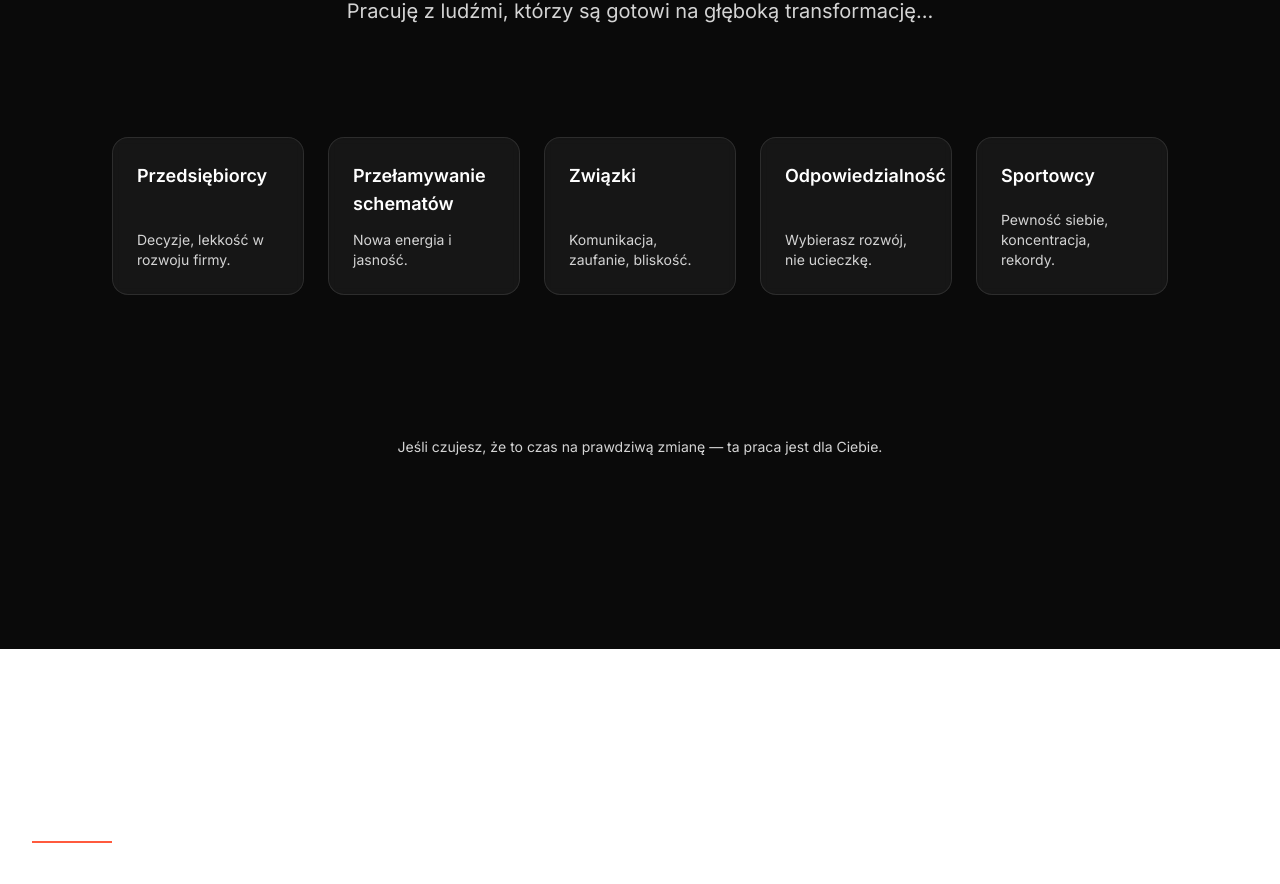
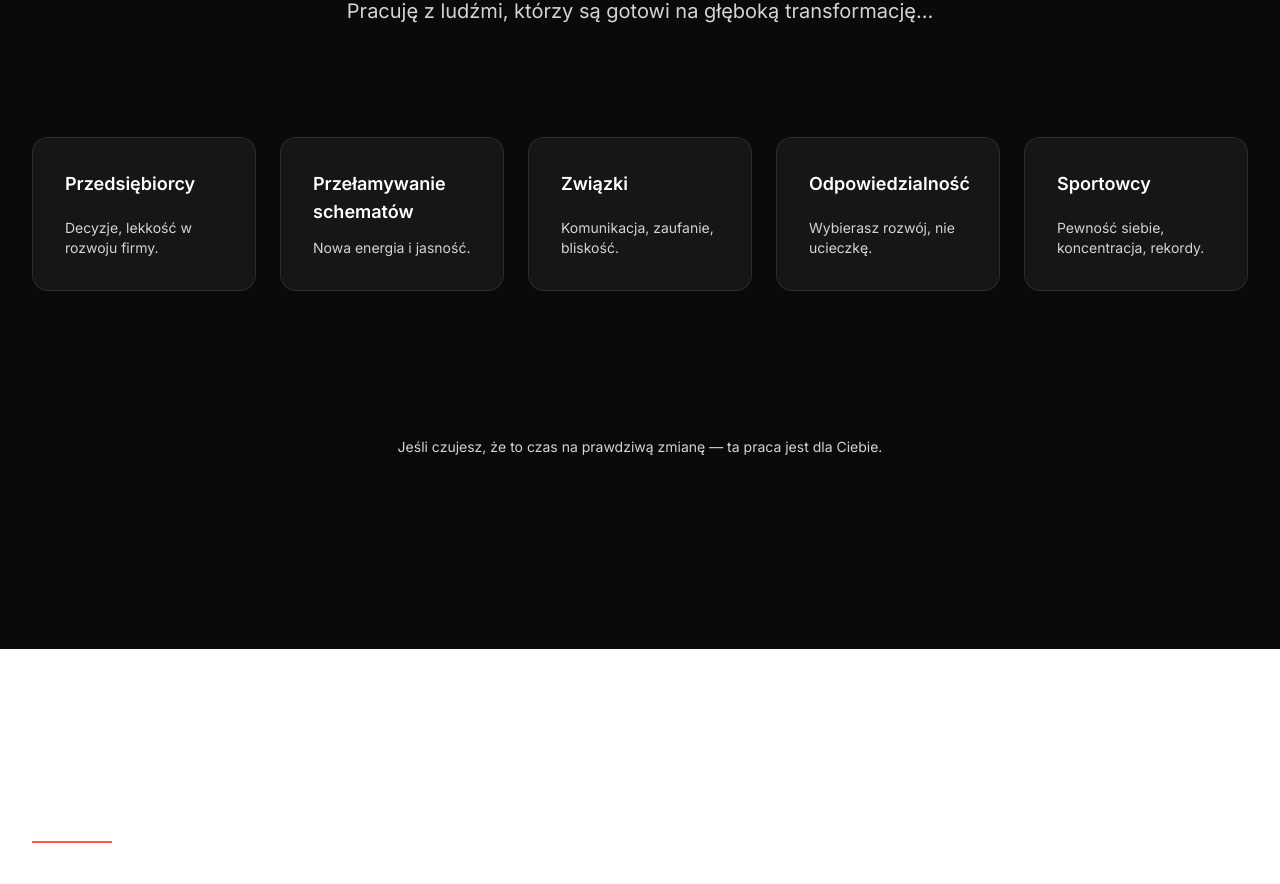
Before and after one commit to technikyvl/MAGIC-LANDING-PAGE-NEW, a Next.js app in the folder MAGICLIFELANDING/: page / in a window 1280 px wide. Shown: the part 1453-2337 px from the top of the page. Built offline with nearby package versions, Linux system fonts and the light colour scheme.

Commit message:
PADDINGS

```diff
--- a/MAGICLIFELANDING/app/globals.css
+++ b/MAGICLIFELANDING/app/globals.css
@@ -150,8 +150,8 @@ html {
   }
 
   .audience-card {
-    width: 12rem; /* 192px - fixed width */
-    min-height: 120px;
+    width: 14rem; /* 224px - increased width */
+    min-height: 140px;
     position: relative;
     z-index: 1;
     display: flex;
@@ -187,8 +187,8 @@ html {
   .audience-card {
     position: relative !important;
     width: 100%;
-    max-width: 14rem;
-    min-height: 100px;
+    max-width: 16rem;
+    min-height: 120px;
     margin: 0 auto;
     display: flex;
     flex-direction: column;
@@ -229,8 +229,8 @@ html {
   .audience-card {
     position: relative !important;
     width: 100%;
-    max-width: 16rem;
-    min-height: 90px;
+    max-width: 18rem;
+    min-height: 110px;
     margin: 0 auto;
     display: flex;
     flex-direction: column;
--- a/MAGICLIFELANDING/app/page.jsx
+++ b/MAGICLIFELANDING/app/page.jsx
@@ -328,7 +328,7 @@ export default function Page() {
             <div className="audience-cards audience-ring relative mt-20 flex items-center justify-center">
               {/* Box 1 - Przedsiębiorcy (left-top) */}
               <div className="orbit" style={{'--i': '1'}}>
-                <div className="slow-reveal audience-card w-48 rounded-2xl border border-white/10 bg-white/5 p-6 backdrop-blur-sm" data-audience-card="1">
+                <div className="slow-reveal audience-card w-56 rounded-2xl border border-white/10 bg-white/5 p-8 backdrop-blur-sm" data-audience-card="1">
                   <h3 className="text-lg font-semibold text-white">Przedsiębiorcy</h3>
                   <p className="mt-3 text-sm text-neutral-300">Decyzje, lekkość w rozwoju firmy.</p>
                 </div>
@@ -336,7 +336,7 @@ export default function Page() {
 
               {/* Box 2 - Przełamywanie schematów (right-top) */}
               <div className="orbit" style={{'--i': '2'}}>
-                <div className="slow-reveal audience-card w-48 rounded-2xl border border-white/10 bg-white/5 p-6 backdrop-blur-sm" data-audience-card="2">
+                <div className="slow-reveal audience-card w-56 rounded-2xl border border-white/10 bg-white/5 p-8 backdrop-blur-sm" data-audience-card="2">
                   <h3 className="text-lg font-semibold text-white">Przełamywanie schematów</h3>
                   <p className="mt-3 text-sm text-neutral-300">Nowa energia i jasność.</p>
                 </div>
@@ -344,7 +344,7 @@ export default function Page() {
 
               {/* Box 3 - Związki (left-bottom) */}
               <div className="orbit" style={{'--i': '3'}}>
-                <div className="slow-reveal audience-card w-48 rounded-2xl border border-white/10 bg-white/5 p-6 backdrop-blur-sm" data-audience-card="3">
+                <div className="slow-reveal audience-card w-56 rounded-2xl border border-white/10 bg-white/5 p-8 backdrop-blur-sm" data-audience-card="3">
                   <h3 className="text-lg font-semibold text-white">Związki</h3>
                   <p className="mt-3 text-sm text-neutral-300">Komunikacja, zaufanie, bliskość.</p>
                 </div>
@@ -352,7 +352,7 @@ export default function Page() {
 
               {/* Box 4 - Odpowiedzialność (center-bottom) */}
               <div className="orbit" style={{'--i': '4'}}>
-                <div className="slow-reveal audience-card w-48 rounded-2xl border border-white/10 bg-white/5 p-6 backdrop-blur-sm" data-audience-card="4">
+                <div className="slow-reveal audience-card w-56 rounded-2xl border border-white/10 bg-white/5 p-8 backdrop-blur-sm" data-audience-card="4">
                   <h3 className="text-lg font-semibold text-white">Odpowiedzialność</h3>
                   <p className="mt-3 text-sm text-neutral-300">Wybierasz rozwój, nie ucieczkę.</p>
                 </div>
@@ -360,7 +360,7 @@ export default function Page() {
 
               {/* Box 5 - Sportowcy (right-bottom) */}
               <div className="orbit" style={{'--i': '5'}}>
-                <div className="slow-reveal audience-card w-48 rounded-2xl border border-white/10 bg-white/5 p-6 backdrop-blur-sm" data-audience-card="5">
+                <div className="slow-reveal audience-card w-56 rounded-2xl border border-white/10 bg-white/5 p-8 backdrop-blur-sm" data-audience-card="5">
                   <h3 className="text-lg font-semibold text-white">Sportowcy</h3>
                   <p className="mt-3 text-sm text-neutral-300">Pewność siebie, koncentracja, rekordy.</p>
                 </div>
```
